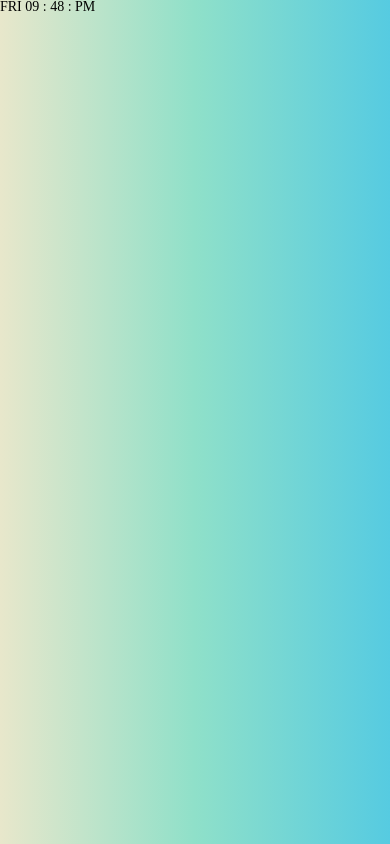
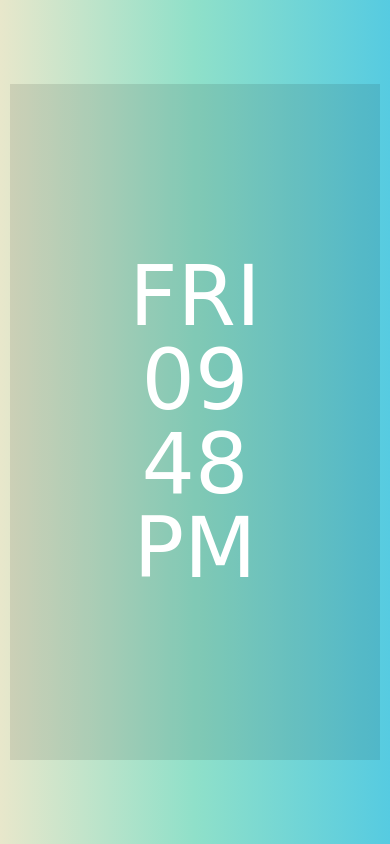
Before and after one commit to angelina-pol/pets, a plain HTML site: page index.html in a window 390 px wide. Drawn offline with Linux system fonts and the light colour scheme.

Commit message:
added style css

```diff
--- a/digitalClock/css/style.css
+++ b/digitalClock/css/style.css
@@ -42,3 +42,57 @@ html {
     background: -webkit-linear-gradient(90deg, #e8e7cb, #8fe0c9, #56cbe1);
     background: linear-gradient(90deg, #e8e7cb, #8fe0c9, #56cbe1);
 }
+
+.container {
+    width: 95%;
+    height: 100%;
+    margin: auto;
+    display: flex;
+    justify-content: center;
+    align-items: center;
+}
+
+.clock {
+    width: 100%;
+    height: 18%;
+    background-color: rgb(0,0,0, 0.1);
+    color: white;
+    font-size: 600%;
+    text-align: center;
+    font-family: 'Poiret One', cursive;
+    display: flex;
+    justify-content: center;
+    align-items: center;
+    flex-direction: row;
+}
+
+.colon {
+    display: inline;
+}
+
+span {
+    padding-right: 10px;
+}
+
+span:last-child {
+    padding-right: 0px;
+}
+
+@media screen and (max-width: 700px) {
+    .colon {
+        display: none;
+    }
+
+    .clock h1 {
+        display: block;
+    }
+
+    .clock {
+        height: 80%;
+        flex-direction: column;
+    }
+
+    span {
+        padding-right: 0px;
+    }
+}
```
